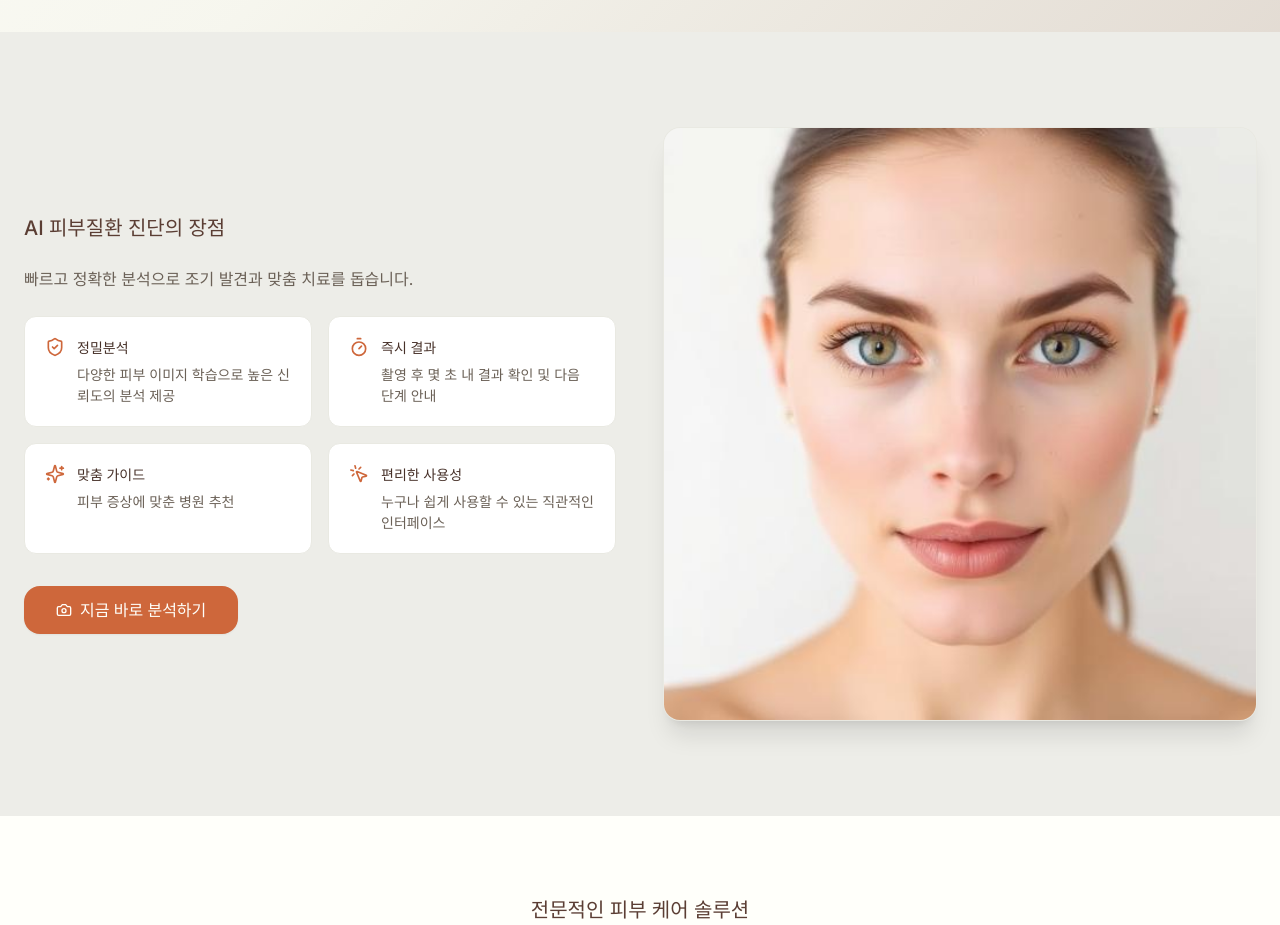
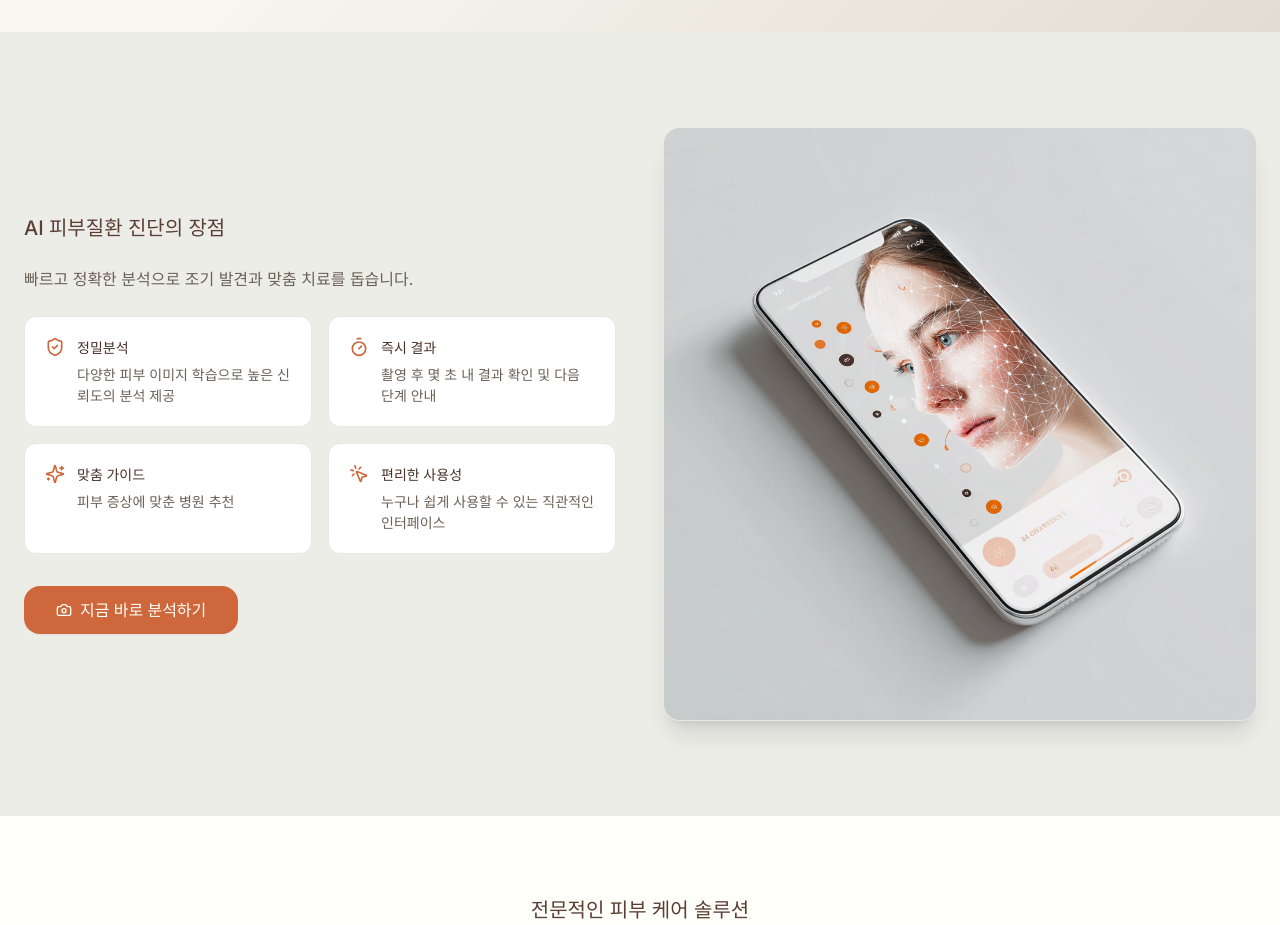
Before and after one commit to SkinMatchProject5/SkinMatchFront, a React (Vite) app: page / in a window 1280 px wide. Shown: the part 820-1745 px from the top of the page. Built offline with nearby package versions, Linux system fonts and the light colour scheme.

Commit message:
feat: Replace AI diagnosis image
Replaced the image for the AI skin disease diagnosis advantages section on the homepage with a new image.

```diff
--- a/src/pages/Index.tsx
+++ b/src/pages/Index.tsx
@@ -5,7 +5,7 @@ import { Typography } from '@/components/ui/theme-typography';
 import { Container, Section } from '@/components/ui/theme-container';
 import { Header, Navigation, Hero, Footer } from '@/components/ui/theme-layout';
 import { Camera, Search, ArrowRight, ShieldCheck, Timer, Sparkles, MousePointerClick } from 'lucide-react';
-import faceAnalysisImg from '@/assets/face-analysis-demo.jpg';
+
 
 const Index = () => {
   const features = [{
@@ -122,7 +122,7 @@ const Index = () => {
               </div>
             </div>
             <div className="order-first md:order-last">
-              <img src={faceAnalysisImg} alt="AI 피부 진단 데모 이미지" loading="lazy" className="w-full h-auto rounded-2xl shadow-xl ring-1 ring-border object-cover" />
+              <img src="/lovable-uploads/b2f142a6-30a4-47e9-a53f-94c011b9daee.png" alt="AI 피부질환 진단 장점 홍보 이미지" loading="lazy" className="w-full h-auto rounded-2xl shadow-xl ring-1 ring-border object-cover" />
             </div>
           </div>
         </Container>
```
Also changed, not shown: public/lovable-uploads/b2f142a6-30a4-47e9-a53f-94c011b9daee.png (added).
